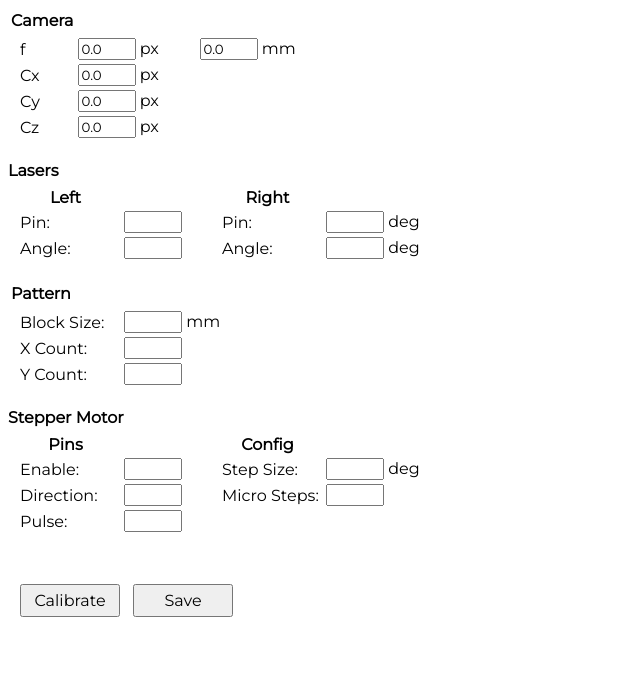
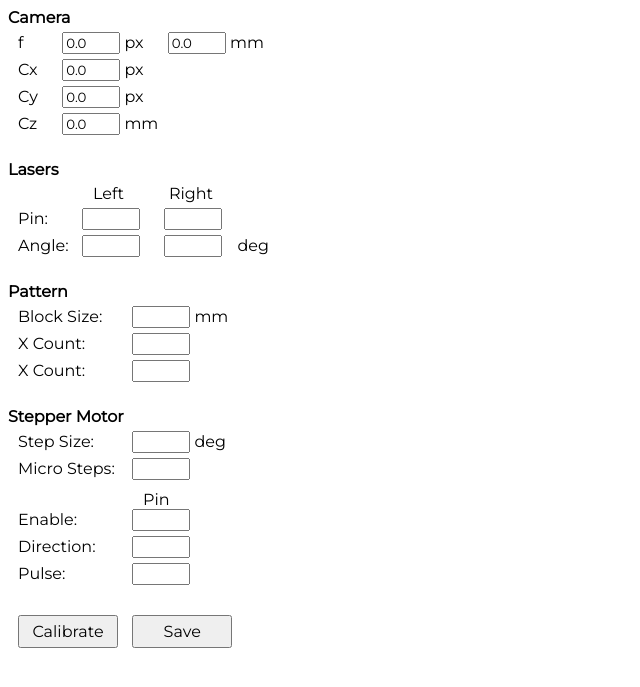
Before and after one commit to djsteinke/piScanner, a Flask app: page /setup in a window 1280 px wide. Shown: the top 687 px of the page, without its empty margins (0-640 px from the left). Run offline with Flask 3, Linux system fonts and the light colour scheme; some libraries are stand-ins or nearby versions.

```diff
--- a/templates/setup.html
+++ b/templates/setup.html
@@ -9,19 +9,38 @@
         * {
             font-family: 'Montserrat', sans-serif;
         }
+        .container {
+            display: inline;
+        }
+        .row {
+            margin-bottom: 5px;
+        }
+        label {
+            display: inline-block;
+            padding-left: 10px;
+        }
+        .label-short {
+            width: 30px;
+            margin-right: 10px;
+        }
         .label {
+            display: inline-block;
             width: 100px;
             padding-left: 10px;
         }
-        .label-short {
-            width: 20px;
-            padding-left: 10px;
+        .label-med {
+            width: 50px;
+            margin-right: 10px;
         }
-        .input {
-            width: 125px;
+        .label-lg {
+            width: 100px;
+            margin-right: 10px;
         }
         .input-short {
-            width: 85px;
+            width: 50px;
+        }
+        .right {
+            margin-left: 20px;
         }
         .label-title {
             font-weight: bold;
@@ -33,6 +52,7 @@
             padding-bottom: 5px;
         }
         .btn {
+            margin-left: 10px;
             padding: 5px 10px;
             font-size: 16px;
             width: 100px;
@@ -153,100 +173,90 @@
     </script>
 </head>
 <body>
-    <table>
-        <tr>
-            <td class="label-title">Camera</td>
-        </tr>
-        <tr>
-            <td class="label-short">f</td>
-            <td class="input-short"><input id="input_f_px" style="width: 50px;" value="{{ config.camera.f }}"/> px</td>
-            <td class="label-short right"></td>
-            <td class="input"><input id="input_f_mm" style="width: 50px;" value="{{ config.camera.f_mm }}"/> mm</td>
-        </tr>
-        <tr>
-            <td class="label-short">Cx</td>
-            <td class="input-short"><input id="input_cx" style="width: 50px;" value="{{ config.camera.cx }}"/> px</td>
-        </tr>
-        <tr>
-            <td class="label-short">Cy</td>
-            <td class="input-short"><input id="input_cy" style="width: 50px;" value="{{ config.camera.cy }}"/> px</td>
-        </tr>
-        <tr>
-            <td class="label-short">Cz</td>
-            <td class="input-short"><input id="input_cz" style="width: 50px;" value="{{ config.camera.cz }}"/> px</td>
-        </tr>
-    </table>
-    <div class="label-title-next">Lasers</div>
-    <table>
-        <tr>
-            <th class="">Left</th>
-            <th></th>
-            <th>Right</th>
-        </tr>
-        <tr>
-            <td class="label">Pin:</td>
-            <td class="input-short"><input id="input_left_pin" style="width: 50px;"/></td>
-            <td class="label right">Pin:</td>
-            <td class="input"><input id="input_right_pin" style="width: 50px;"/> deg</td>
-        </tr>
-        <tr>
-            <td class="label">Angle:</td>
-            <td class="input-short"><input id="input_left_angle" style="width: 50px;"/></td>
-            <td class="label right">Angle:</td>
-            <td class="input"><input id="input_right_angle" style="width: 50px;"/> deg</td>
-        </tr>
-    </table>
-    <table>
-        <tr>
-            <td class="label-title-next">Pattern</td>
-        </tr>
-        <tr>
-            <td class="label">Block Size:</td>
-            <td class="input"><input id="input_block_size" style="width: 50px;"/> mm</td>
-        </tr>
-        <tr>
-            <td class="label">X Count:</td>
-            <td class="input"><input id="input_x_count" style="width: 50px;"/></td>
-        </tr>
-        <tr>
-            <td class="label right">Y Count:</td>
-            <td class="input"><input id="input_y_count" style="width: 50px;"/></td>
-        </tr>
-    </table>
-    <div class="label-title-next">Stepper Motor</div>
-    <table>
-        <tr>
-            <th class="">Pins</th>
-            <th></th>
-            <th>Config</th>
-        </tr>
-        <tr>
-            <td class="label">Enable:</td>
-            <td class="input-short"><input id="input_enable_pin" style="width: 50px;"/></td>
-            <td class="label">Step Size:</td>
-            <td class="input"><input id="input_step_size" style="width: 50px;"/> deg</td>
-        </tr>
-        <tr>
-            <td class="label">Direction:</td>
-            <td class="input-short"><input id="input_dir_pin" style="width: 50px;"/></td>
-            <td class="label">Micro Steps:</td>
-            <td class="input"><input id="input_micro_steps" style="width: 50px;"/></td>
-        </tr>
-        <tr>
-            <td class="label">Pulse:</td>
-            <td class="input-short"><input id="input_pulse_pin" style="width: 50px;"/></td>
-        </tr>
-    </table>
+    <form>
+        <div class="label-title">Camera</div>
+        <div class="row">
+            <label class="label-short" for="input_f_px">f</label>
+            <input class="input-short" name="input_f_px" id="input_f_px" value="{{ config.camera.f }}"/><span> px</span>
+            <input class="input-short right" id="input_f_mm" value="{{ config.camera.f_mm }}"/><span> mm</span>
+        </div>
+        <div class="row">
+            <label class="label-short" for="input_cx">Cx</label>
+            <input class="input-short" name="camera_center_x" id="input_cx" value="{{ config.camera.cx }}"/><span> px</span>
+        </div>
+        <div class="row">
+            <label class="label-short" for="input_cy">Cy</label>
+            <input class="input-short" name="camera_center_x" id="input_cy" value="{{ config.camera.cx }}"/><span> px</span>
+        </div>
+        <div class="row">
+            <label class="label-short" for="input_cz">Cz</label>
+            <input class="input-short" name="camera_center_x" id="input_cz" value="{{ config.camera.cz }}"/><span> mm</span>
+        </div>
 
-    <table>
-        <tr>
-            <td class="label-title-next">&nbsp;</td>
-        </tr>
-        <tr>
-            <!--<td class="label"><button id="btn_photo" class="btn">Photo</button></td>-->
-            <td class="label"><button id="btn_calibrate" class="btn" onclick="calibrate()">Calibrate</button></td>
-            <td class="label"><button id="btn_save" class="btn" onclick="save()">Save</button></td>
-        </tr>
-    </table>
+        <div class="label-title-next">Lasers</div>
+        <div>
+            <div class="row" style="display: inline-block;">
+                <div style="margin-left: 85px;">
+                    <span>Left</span><span style="margin-left: 45px;">Right</span>
+                </div>
+            </div>
+            <div class="row">
+                <label class="label-med" for="input_left_pin">Pin:</label>
+                <input class="input-short" name="input_left_pin" id="input_left_pin"/>
+                <input class="input-short right" name="input_right_pin" id="input_right_pin"/>
+            </div>
+            <div class="row">
+                <label class="label-med" for="input_left_angle">Angle:</label>
+                <input class="input-short" name="input_left_angle" id="input_left_angle"/>
+                <input class="input-short right" name="input_right_angle" id="input_right_angle"/><span style="margin-left: 15px;">deg</span>
+            </div>
+        </div>
+
+        <div class="label-title-next">Pattern</div>
+        <div>
+            <div class="row">
+                <label class="label-lg" for="input_block_size">Block Size:</label>
+                <input class="input-short" name="input_block_size" id="input_block_size"/><span> mm</span>
+            </div>
+            <div class="row">
+                <label class="label-lg" for="input_x_cnt">X Count:</label>
+                <input class="input-short" name="input_x_cnt" id="input_x_cnt"/>
+            </div>
+            <div class="row">
+                <label class="label-lg" for="input_y_cnt">X Count:</label>
+                <input class="input-short" name="input_y_cnt" id="input_y_cnt"/>
+            </div>
+        </div>
+
+        <div class="label-title-next">Stepper Motor</div>
+        <div>
+            <div class="row">
+                <label class="label-lg" for="input_step_size">Step Size:</label>
+                <input class="input-short" name="input_step_size" id="input_step_size"/><span> deg</span>
+            </div>
+            <div class="row">
+                <label class="label-lg" for="input_micro_steps">Micro Steps:</label>
+                <input class="input-short" name="input_micro_steps" id="input_micro_steps"/>
+            </div>
+            <div style="margin-left: 135px; margin-top: 10px;">Pin</div>
+            <div class="row">
+                <label class="label-lg" for="input_enable">Enable:</label>
+                <input class="input-short" name="input_enable" id="input_enable"/>
+            </div>
+            <div class="row">
+                <label class="label-lg" for="input_direction">Direction:</label>
+                <input class="input-short" name="input_direction" id="input_direction"/>
+            </div>
+            <div class="row">
+                <label class="label-lg" for="input_pulse">Pulse:</label>
+                <input class="input-short" name="input_pulse" id="input_pulse"/>
+            </div>
+        </div>
+        <div class="label-title-next"></div>
+        <div>
+            <input class="btn" type="button" value="Calibrate" onclick="calibrate()"/>
+            <input class="btn" type="submit" value="Save"/>
+        </div>
+    </form>
 </body>
 </html>
```
